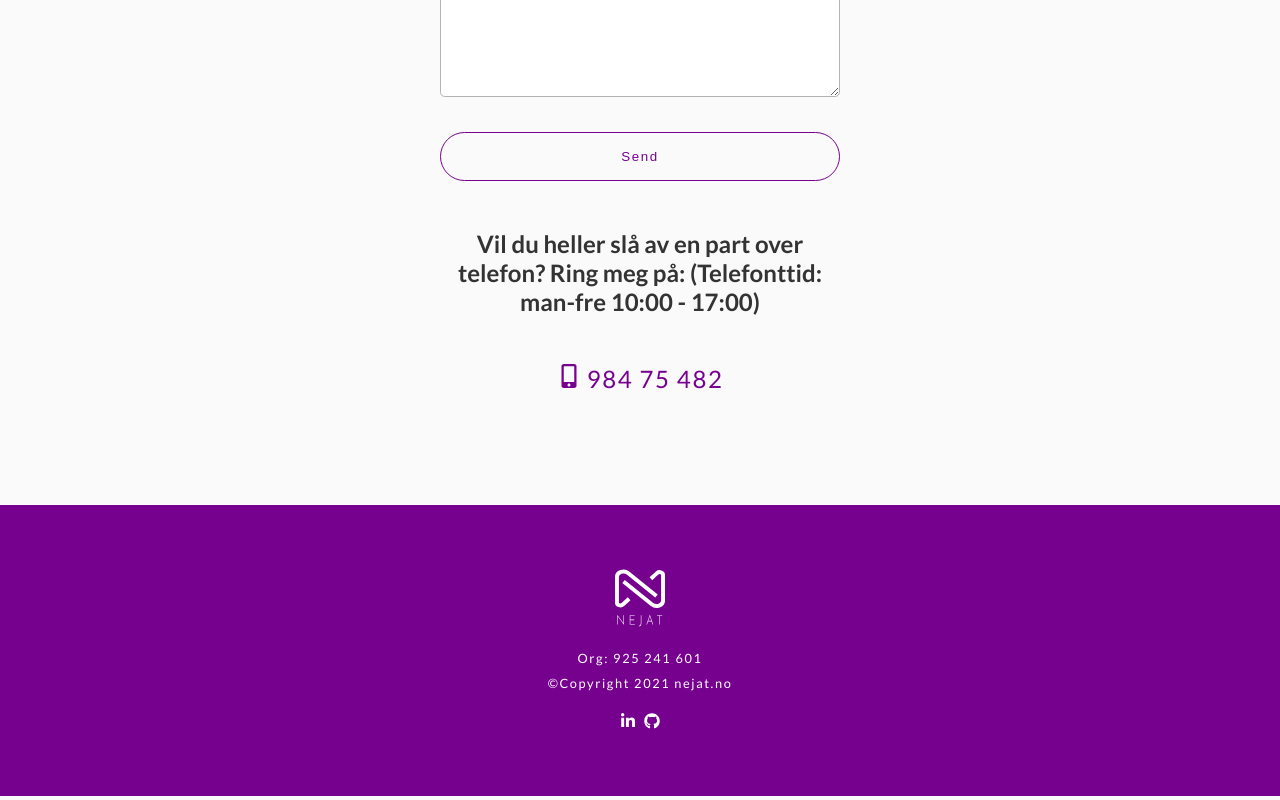
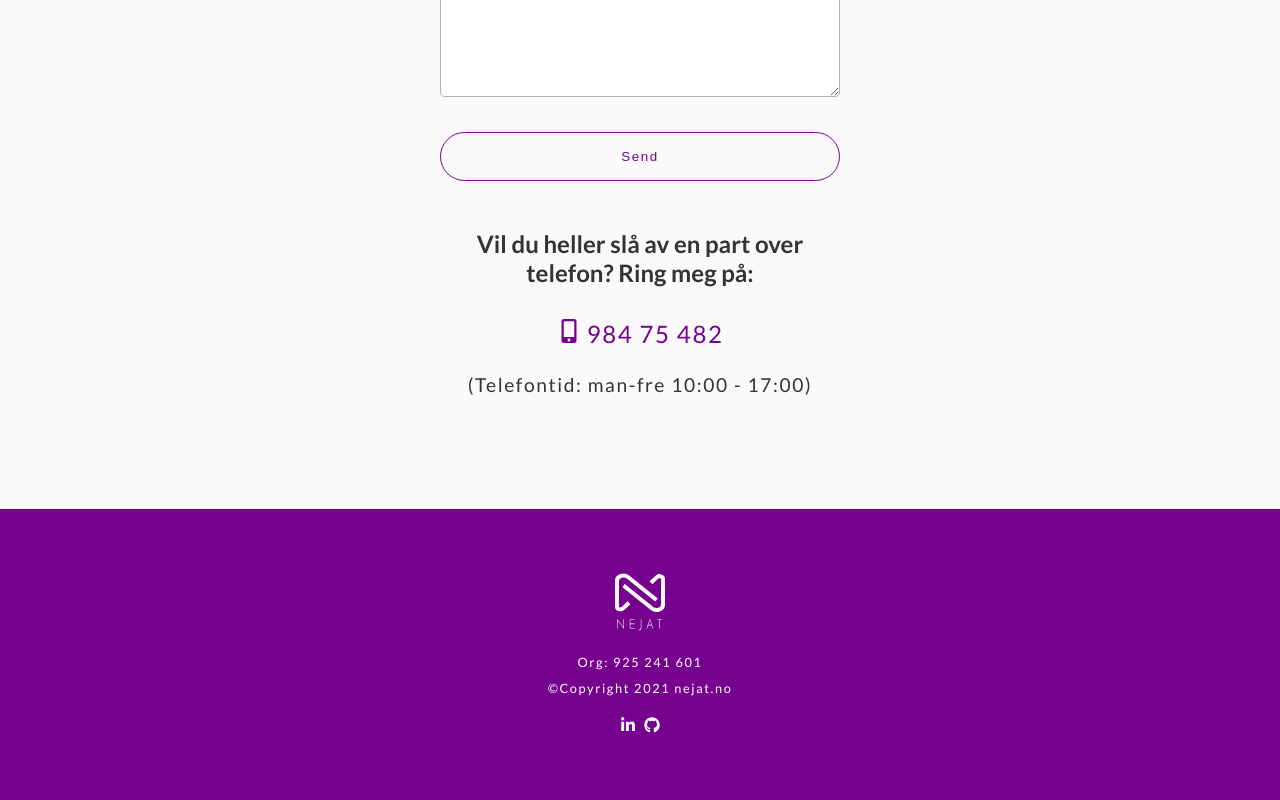
Before and after one commit to Nejat-a/my-website-next-js-project, a Next.js app: page / in a window 1280 px wide. Shown: the part 4362-5162 px from the top of the page. Built offline with nearby package versions, Linux system fonts and the light colour scheme.

Commit message:
minor bugfix

```diff
--- a/components/layout/sections/ContactSection.js
+++ b/components/layout/sections/ContactSection.js
@@ -107,13 +107,15 @@ export const ContactSection = () => {
           </form>
         </div>
         <div className={styles.phoneArea}>
-          <h2>
-            Vil du heller slå av en part over telefon? Ring meg på:
-            (Telefonttid: man-fre 10:00 - 17:00)
-          </h2>
+          <h2>Vil du heller slå av en part over telefon? Ring meg på:</h2>
           <a href="tel:98475482" className={styles.phone}>
             <FaMobileAlt /> 984 75 482
           </a>
+
+          <p className={styles.phoneHrs}>
+            {" "}
+            (Telefontid: man-fre 10:00 - 17:00)
+          </p>
         </div>
       </div>
     </section>
--- a/styles/ContactSection.module.css
+++ b/styles/ContactSection.module.css
@@ -84,7 +84,6 @@
 }
 
 .phone {
-  margin-top: 1rem;
   display: block;
   color: #77018f;
   font-size: 1.5rem;
@@ -96,3 +95,8 @@
 .phoneArea i {
   display: block;
 }
+
+.phoneHrs {
+  margin-top: 1.5rem;
+  font-size: 1.2rem;
+}
```
